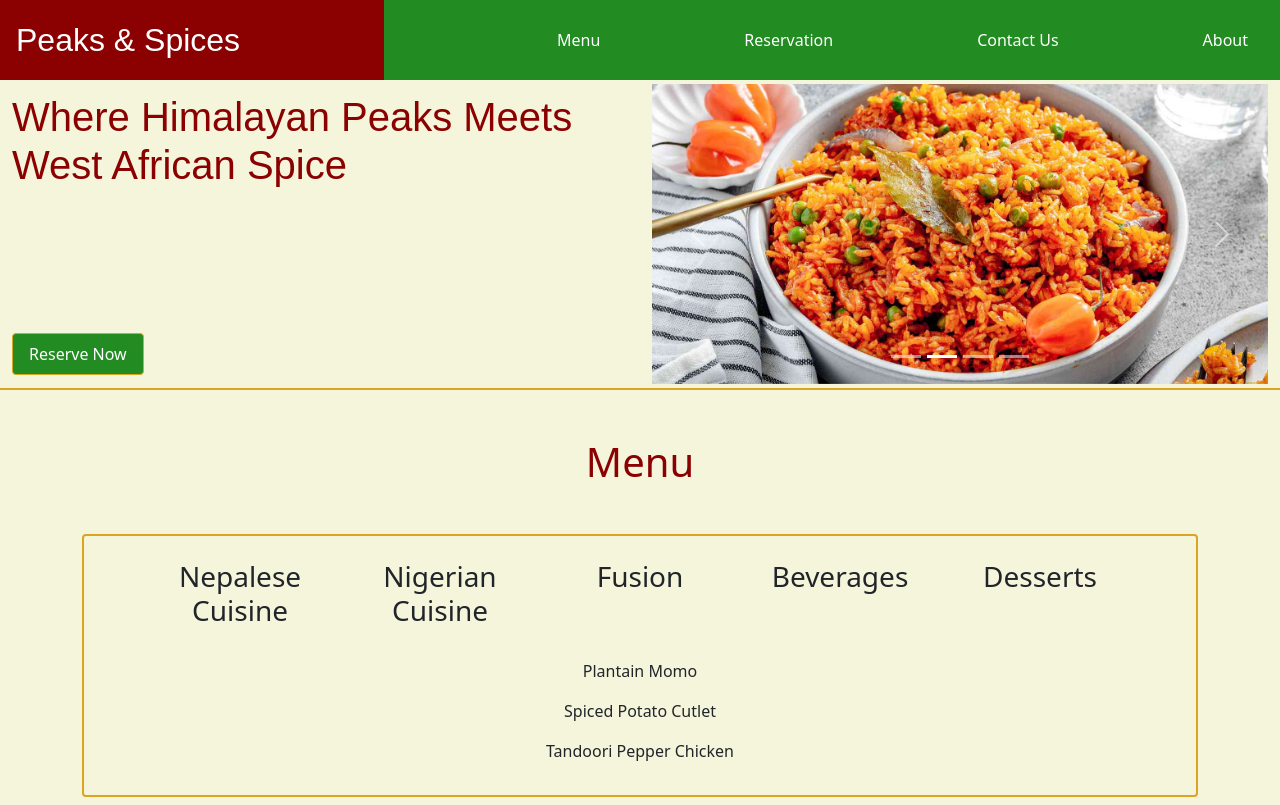
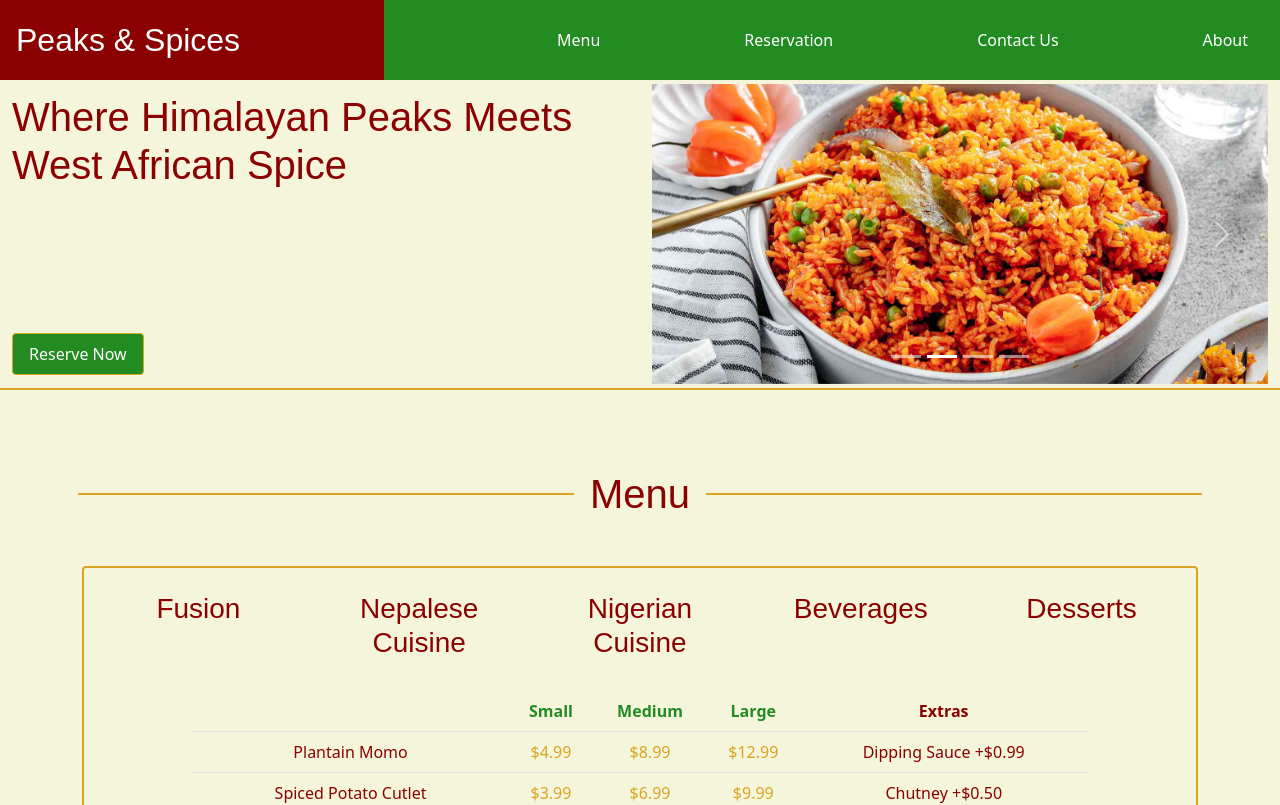
Before and after one commit to MujiratOyelowo/react-project, a React (Create React App) app: page /menu in a window 1280 px wide. Shown: the top 805 px of the page. Built offline with nearby package versions, Linux system fonts and the light colour scheme; a web font is replaced by a local one.

Commit message:
Menu Page

```diff
--- a/src/components/Pages/Menu/Menu.js
+++ b/src/components/Pages/Menu/Menu.js
@@ -5,7 +5,9 @@ import MenuSections from "./MenuSections";
 function Menu() {
   return (
     <div style={{ padding: "2rem" }}>
-      <h1 style={{ color: "#8B0000", textAlign: "center" }}>Menu</h1>
+      <div className="heading-line">
+        <h1 className="menu-header">Menu</h1>
+      </div>
       <MenuSections />
     </div>
   );
--- /dev/null
+++ b/src/components/Pages/Menu/MenuData.json
@@ -0,0 +1,87 @@
+{
+    "fusion": {
+      "title": "Fusion",
+      "items": [
+        {"name": "Plantain Momo", "small": "$4.99", "medium": "$8.99", "large": "$12.99", "extras": "Dipping Sauce +$0.99" },
+        {"name": "Spiced Potato Cutlet", "small": "$3.99", "medium": "$6.99", "large": "$9.99", "extras": "Chutney +$0.50" },
+        {"name": "Tandoori Pepper Chicken", "small": "$5.99", "medium": "$9.99", "large": "$13.99", "extras": "Extra Sauce +$1.00" },
+        {"name": "Spiced Jollof Momo", "small": "$5.99", "medium": "$9.99", "large": "$13.99", "extras": "Pepper Sauce +$0.99"},
+        {"name": "Egusi Dumplings", "small": "$5.99", "medium": "$9.99", "large": "$13.99", "extras": "Chili Achar +$0.99"},
+        {"name": "Plantain Chatamari", "small": "$4.99", "medium": "$8.99", "large": "$12.99", "extras": "Coconut Chutney +$0.99"},
+        {"name": "Suya Thukpa", "small": "$6.99", "medium": "$11.99", "large": "$16.99", "extras": "Spicy Sauce +$0.99"},
+        {"name": "Banga Curry Momo", "small": "$5.99", "medium": "$9.99", "large": "$13.99", "extras": "Miso Achar +$0.99"},
+        {"name": "Okra Gundruk Soup", "small": "$4.99", "medium": "$8.99", "large": "$12.99", "extras": "Lime Wedges +$0.99"},
+        {"name": "Yam and Dal Bhat", "small": "$5.99", "medium": "$9.99", "large": "$13.99", "extras": "Papad +$0.99"},
+        {"name": "Fried Rice with Nepali Herbs", "small": "$4.99", "medium": "$8.99", "large": "$12.99", "extras": "Achar +$0.99"},
+        {"name": "Nepali Spiced Nkwobi", "small": "$6.99", "medium": "$11.99", "large": "$16.99", "extras": "Coriander Sauce +$0.99"},
+        {"name": "Suya-Style Sel Roti", "small": "$3.99", "medium": "$7.99", "large": "$11.99", "extras": "Honey Pepper Dip +$0.99"},
+        {"name": "Chicken Thukpa with Starch", "small": "$6.99", "medium": "$11.99", "large": "$16.99", "extras": "Pepper Sauce +$0.99"},
+        {"name": "Efo Riro Momos", "small": "$5.99", "medium": "$9.99", "large": "$13.99", "extras": "Coconut Achar +$0.99"},
+        {"name": "Spiced Beans Porridge", "small": "$4.99", "medium": "$8.99", "large": "$12.99", "extras": "Pickles +$0.99"}
+
+      ]
+    },
+    "nepalese": {
+      "title": "Nepalese Cuisine",
+      "items": [
+        {"name": "Dal Bhat", "small": "$3.99", "medium": "$6.99", "large": "$9.99", "extras": "Veggies +$1.00" },
+        {"name": "Momo", "small": "$4.99", "medium": "$8.99", "large": "$12.99", "extras": "Chili Sauce +$0.50" },
+        {"name": "Chicken Sekuwa", "small": "$5.99", "medium": "$9.99", "large": "$13.99", "extras": "Extra Spice +$0.50" },
+        {"name": "Buff Chow Mein", "small": "$4.99", "medium": "$8.99", "large": "$12.99", "extras": "Chutney +$0.99" },
+        {"name": "Chicken Thukpa", "small": "$5.99", "medium": "$9.99", "large": "$13.99", "extras": "Spicy Sauce +$0.99"},
+        {"name": "Aloo Tama", "small": "$3.99", "medium": "$7.99", "large": "$11.99", "extras": "Pickles +$0.99"},
+        {"name": "Thakali Set", "small": "$5.99", "medium": "$10.99", "large": "$15.99", "extras": "Extra Curry +$0.99"},
+        {"name": "Choyla", "small": "$5.99", "medium": "$9.99", "large": "$13.99", "extras": "Lime Wedges +$0.99"},
+        {"name": "Lamb Curry", "small": "$5.99", "medium": "$10.99", "large": "$14.99", "extras": "Raita +$0.99"},
+        {"name": "Nepali Masu", "small": "$6.99", "medium": "$11.99", "large": "$16.99", "extras": "Extra Gravy +$0.99"},
+        {"name": "Chatamari", "small": "$4.99", "medium": "$8.99", "large": "$12.99", "extras": "Cheese Topping +$0.99"},
+        {"name": "Sel Roti", "small": "$2.99", "medium": "$5.99", "large": "$9.99", "extras": "Honey Dip +$0.99"}
+
+      ]
+    },
+    "nigerian": {
+      "title": "Nigerian Cuisine",
+      "items": [
+        {"name": "Jollof Rice", "small": "$3.99", "medium": "$6.99", "large": "$9.99", "extras": "Fried Plantain +$1.00" },
+        {"name": "Egusi Soup", "small": "$4.99", "medium": "$8.99", "large": "$12.99", "extras": "Extra Meat +$2.00" },
+        {"name": "Suya", "small": "$5.99", "medium": "$9.99", "large": "$13.99", "extras": "Extra Sauce +$0.50" },
+        {"name": "Efo Riro", "small": "$5.99", "medium": "$9.99", "large": "$13.99", "extras": "Amala +$0.99"},
+        {"name": "Nkwobi", "small": "$6.99", "medium": "$11.99", "large": "$16.99", "extras": "Utazi Leaves +$0.99"},
+        {"name": "Pepper Soup", "small": "$4.99", "medium": "$8.99", "large": "$12.99", "extras": "Bread Rolls +$0.99"},
+        {"name": "Banga Soup", "small": "$5.99", "medium": "$9.99", "large": "$13.99", "extras": "Starch +$0.99"},
+        {"name": "Okra Soup", "small": "$5.99", "medium": "$9.99", "large": "$13.99", "extras": "Fufu +$0.99"},
+        {"name": "Ofada Rice", "small": "$4.99", "medium": "$8.99", "large": "$12.99", "extras": "Ayamase Sauce +$0.99"}
+      ]
+    },
+    "beverages": {
+      "title": "Beverages",
+      "items": [
+        {"name": "Masala Tea", "small": "$1.99", "medium": "$2.99", "large": "$3.99", "extras": "Milk +$0.50" },
+        {"name": "Mango Lassi", "small": "$2.99", "medium": "$4.99", "large": "$6.99", "extras": "Extra Mango +$1.00" },
+        {"name": "Butter Tea", "small": "$3.99", "medium": "$5.99", "large": "$7.99", "extras": "Extra Butter +$0.99"},
+        {"name": "Nepali Lemonade", "small": "$1.99", "medium": "$3.99", "large": "$5.99", "extras": "Mint Leaves +$0.49"},
+        {"name": "Lassi", "small": "$2.99", "medium": "$4.99", "large": "$6.99", "extras": "Fruit Topping +$0.99"},
+        {"name": "Hibiscus Drink", "small": "$2.49", "medium": "$3.99", "large": "$5.99", "extras": "Sugar +$0.50" },
+        {"name": "Zobo", "small": "$2.99", "medium": "$4.99", "large": "$6.99", "extras": "Ginger +$0.49"},
+        {"name": "Kunu", "small": "$2.99", "medium": "$4.99", "large": "$6.99", "extras": "Spice Blend +$0.49"},
+        {"name": "Palm Wine", "small": "$3.99", "medium": "$5.99", "large": "$7.99", "extras": "Lime +$0.49"},
+        {"name": "Fura de Nunu", "small": "$3.99", "medium": "$5.99", "large": "$7.99", "extras": "Extra Milk +$0.99"}
+
+      ]
+    },
+    "desserts": {
+      "title": "Desserts",
+      "items": [
+        {"name": "Gulab Jamun", "small": "$2.99", "medium": "$4.99", "large": "$6.99", "extras": "Extra Syrup +$0.50" },
+        {"name": "Sikarni", "small": "$3.99", "medium": "$5.99", "large": "$7.99", "extras": "Nuts +$0.99"},
+        {"name": "Sel Roti with Yogurt", "small": "$2.99", "medium": "$4.99", "large": "$6.99", "extras": "Honey Dip +$0.99"},
+        {"name": "Kheer", "small": "$2.99", "medium": "$4.99", "large": "$6.99", "extras": "Dried Fruits +$0.99"},
+        {"name": "Barfi", "small": "$2.99", "medium": "$4.99", "large": "$6.99", "extras": "Almonds +$0.99"},
+        {"name": "Puff Puff", "small": "$1.99", "medium": "$3.99", "large": "$5.99", "extras": "Chocolate Sauce +$1.00" },
+        {"name": "Chin Chin", "small": "$2.99", "medium": "$4.99", "large": "$6.99", "extras": "Cinnamon +$0.99"},
+        {"name": "Buns", "small": "$2.99", "medium": "$4.99", "large": "$6.99", "extras": "Chocolate Sauce +$0.99"},
+        {"name": "Peppered Plantain Chips", "small": "$2.99", "medium": "$4.99", "large": "$6.99", "extras": "Extra Pepper +$0.99"},
+        {"name": "Tuwon Madara (Milk Custard)", "small": "$3.99", "medium": "$5.99", "large": "$7.99", "extras": "Groundnut Topping +$0.99"}
+      ]
+    }
+  }
--- a/src/components/Pages/Menu/MenuSections.js
+++ b/src/components/Pages/Menu/MenuSections.js
@@ -1,69 +1,76 @@
-// MenuPage.js
+// MenuSections.js
 import React, { useState } from "react";
 import { Container, Row, Col } from "react-bootstrap";
+import menuData from "./MenuData";
 import "../../styling/custom.scss";
 
-// Example data for each category
-const menuData = {
-  nepalese: {
-    title: "Nepalese Cuisine",
-    items: ["Dal Bhat", "Momo", "Chicken Sekuwa"],
-  },
-  nigerian: {
-    title: "Nigerian Cuisine",
-    items: ["Jollof Rice", "Egusi Soup", "Suya"],
-  },
-  fusion: {
-    title: "Fusion",
-    items: ["Plantain Momo", "Spiced Potato Cutlet", "Tandoori Pepper Chicken"],
-  },
-  beverages: {
-    title: "Beverages",
-    items: ["Masala Tea", "Mango Lassi", "Hibiscus Drink"],
-  },
-  desserts: {
-    title: "Desserts",
-    items: ["Gulab Jamun", "Puff Puff", "Coconut Barfi"],
-  },
-};
+// Updated data structure with detailed pricing
 
-function MenuPage() {
+function MenuSections() {
   const [activeCategory, setActiveCategory] = useState("fusion");
 
-  // Toggle category
+  // Toggle category: clicking the same category will collapse it.
   const handleCategoryClick = (categoryKey) => {
     setActiveCategory((prev) => (prev === categoryKey ? "" : categoryKey));
   };
 
   return (
     <Container className="my-5">
-      {/* Row for ALL 5 categories on one line */}
       <div className="menu-box">
-      <Row className="justify-content-center">
-        {/* We’ll map over the keys in menuData to generate each category */}
+        {/* Horizontal scrollable container for category headings */}
+        <Row className="flex-nowrap overflow-auto">
           {Object.keys(menuData).map((key) => {
             const category = menuData[key];
             return (
               <Col
                 key={key}
-              md={2}
-              className=" text-center"
-              style={{ cursor: "pointer", margin: "0.5rem" }}
+                className="text-center"
+                style={{
+                  cursor: "pointer",
+                  margin: "0.5rem",
+                  minWidth: "150px",
+                }}
                 onClick={() => handleCategoryClick(key)}
               >
-              <h3 style={{ marginBottom: 0 }}>{category.title}</h3>
+                <h3
+                  className="menu-category-heading"
+                  style={{ marginBottom: 0 }}
+                >
+                  {category.title}
+                </h3>
               </Col>
             );
           })}
         </Row>
 
-      {/* Row for selected items, if any */}
+        {/* Display selected category items in a table */}
         {activeCategory && (
           <Row className="justify-content-center mt-4">
-          <Col md={6} className="text-center">
+            <Col md={10}>
+              <div className="table-responsive">
+                <table className="table table-hover text-center">
+                  <thead className="">
+                    <tr>
+                      <th></th>
+                      <th className="menu-size">Small</th>
+                      <th className="menu-size">Medium</th>
+                      <th className="menu-size">Large</th>
+                      <th className="menu-extras">Extras</th>
+                    </tr>
+                  </thead>
+                  <tbody>
                     {menuData[activeCategory].items.map((item) => (
-              <p key={item}>{item}</p>
+                      <tr key={item.name}>
+                        <td className="menu-item">{item.name}</td>
+                        <td className="menu-price">{item.small}</td>
+                        <td className="menu-price">{item.medium}</td>
+                        <td className="menu-price">{item.large}</td>
+                        <td className="menu-extras">{item.extras}</td>
+                      </tr>
                     ))}
+                  </tbody>
+                </table>
+              </div>
             </Col>
           </Row>
         )}
@@ -72,4 +79,4 @@ function MenuPage() {
   );
 }
 
-export default MenuPage;
+export default MenuSections;
--- a/src/components/styling/custom.scss
+++ b/src/components/styling/custom.scss
@@ -93,6 +93,66 @@ $brand-off-white: #F5F5DC;
     border-radius: 4px;
   }
 
+  .menu-category-heading, .menu-header{
+    font-family: 'Jua', sans-serif;
+    color: $brand-red;
+  }
+  .heading-line {
+    position: relative;
+    width: 100%;
+    text-align: center;  // center the heading horizontally
+    margin: 2rem 0;      // spacing above/below
+
+    // The horizontal line behind the heading
+    &::before {
+        content: "";
+        position: absolute;
+        top: 50%;
+        left: 0;
+        right: 0;
+        width: 92.5%;              // or 400px, etc.
+        margin: 0 auto;          // horizontally center the line
+        height: 2px;
+        background-color: $brand-gold;
+        z-index: 0;
+        transform: translateY(-50%);
+    }
+
+    // The heading inside
+    .menu-header {
+      position: relative;
+      display: inline-block;            // shrink to text width
+      background-color: $brand-off-white; // so it “cuts out” the line behind
+      padding: 0 1rem;                  // horizontal padding
+      margin: 0;                        // remove default <h1> margins
+      z-index: 1;                       // in front of the pseudo‐element
+    }
+  }
+
+
+.menu-size{
+    color: $brand-green !important;
+}
+
+.menu-extras, .menu-item{
+    color: $brand-red !important;
+}
+
+.menu-price{
+    color: $brand-gold !important;
+}
+
+.table {
+    background-color: transparent !important;
+    color: $brand-red !important;
+
+td, th {
+    background-color: transparent !important;
+    vertical-align: middle;
+    padding: 0.75rem;
+    }
+  }
+
 //home page styling
 .home-card {
     border-style: solid;
```
Lines whose indentation alone changed are shown as unchanged.
